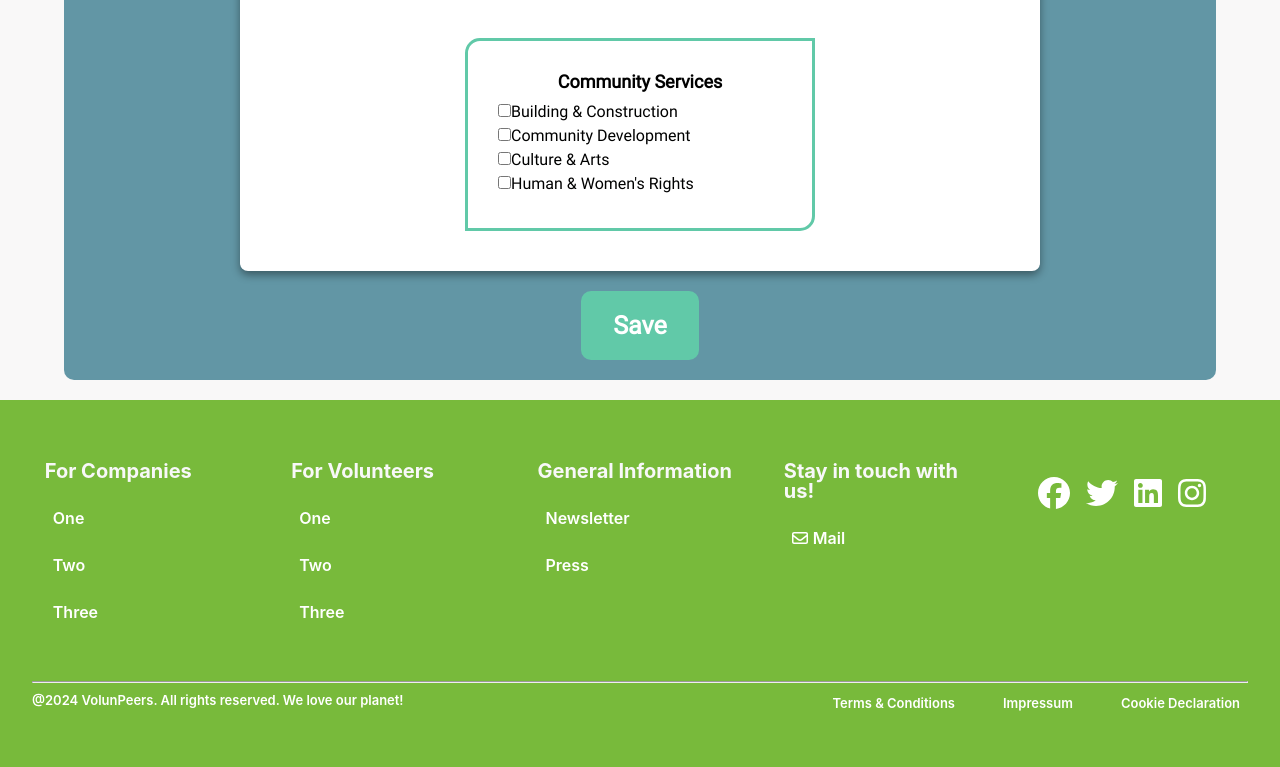
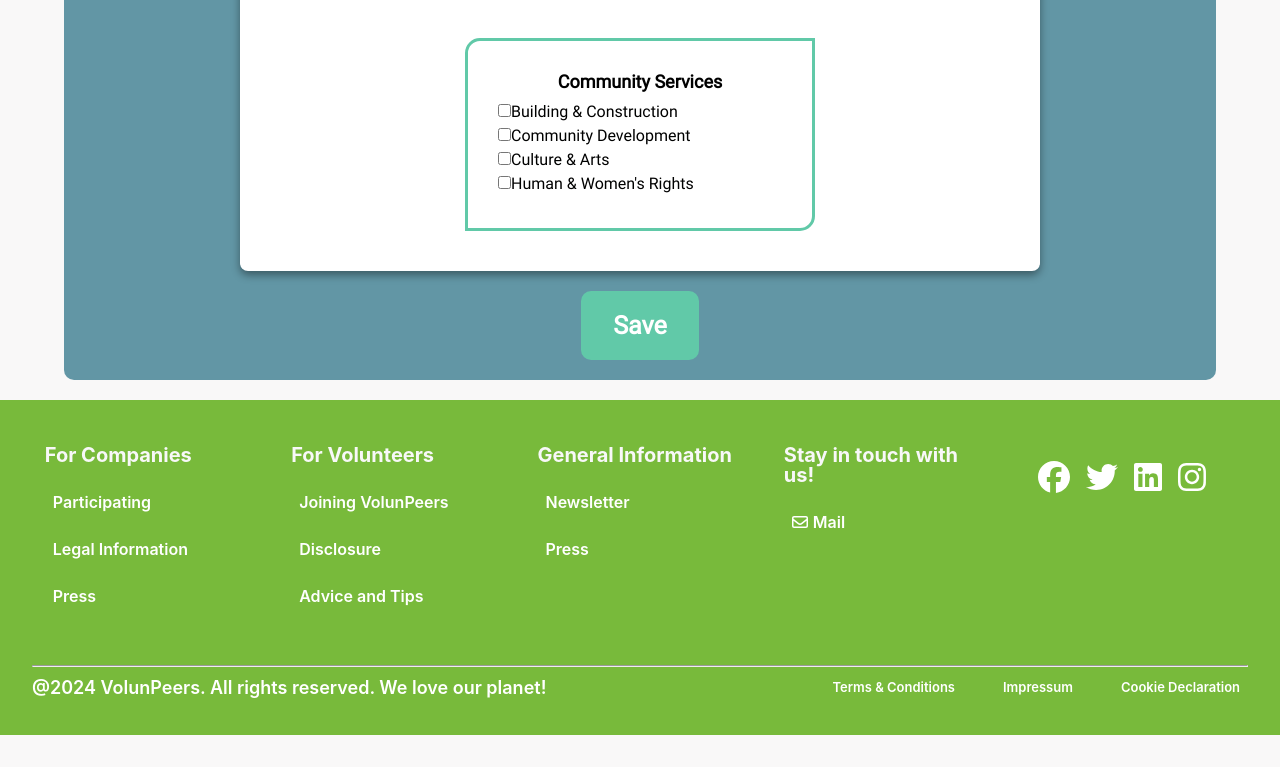
Before and after one commit to marieUr/VolunPeers-project, a React (Create React App) app in the folder volunpeers-front-end/: page /profile in a window 1280 px wide. Shown: the part 1514-2281 px from the top of the page. After the commit the page ends 2249 px from the top, so only its background shows below. Built offline with nearby package versions, Linux system fonts and the light colour scheme.

Commit message:
Adjusted styling changes

```diff
--- a/volunpeers-front-end/src/App.css
+++ b/volunpeers-front-end/src/App.css
@@ -34,6 +34,7 @@ App {
 
 html {
   background: #f9f8f8;
+  scrollbar-width: thin;
 }
 
 code {
--- a/volunpeers-front-end/src/Pages/Landingpage/body.css
+++ b/volunpeers-front-end/src/Pages/Landingpage/body.css
@@ -17,7 +17,7 @@ body {
 
 .cover-container {
   margin-bottom: 15px;
-  padding: 5px;
+  padding: 2rem 2rem;
   display: flex;
   flex-direction: column;
   background-color: var(--mainColor);
--- a/volunpeers-front-end/src/components/Footer/Footer.css
+++ b/volunpeers-front-end/src/components/Footer/Footer.css
@@ -5,7 +5,7 @@
   box-sizing: border-box;
 }
 .section__padding {
-  padding: 3rem 2rem;
+  padding: 2rem 2rem;
 }
 .footer {
   background-color: var(--mainColor);
@@ -120,7 +120,6 @@ hr {
 
 .sb__footer-copyright {
   font-size: 13px;
-  line-height: 15px;
   color: rgb(255, 255, 255);
   font-weight: 600;
   padding-top: 5px;
--- a/volunpeers-front-end/src/components/Footer/Footer.jsx
+++ b/volunpeers-front-end/src/components/Footer/Footer.jsx
@@ -19,26 +19,26 @@ export const Footer = () => {
         <div className="sb__footer-links">
           <div className="sb__footer-links_div">
             <h4>For Companies</h4>
-            <Link to="/profile">
-              <p>One</p>
+            <Link to="/">
+              <p>Participating</p>
             </Link>
-            <Link to="/profile">
-              <p>Two</p>
+            <Link to="/">
+              <p>Legal Information</p>
             </Link>
-            <Link to="/profile">
-              <p>Three</p>
+            <Link to="/">
+              <p>Press</p>
             </Link>
           </div>
           <div className="sb__footer-links_div">
             <h4>For Volunteers</h4>
-            <Link to="/profile">
-              <p>One</p>
+            <Link to="/">
+              <p>Joining VolunPeers</p>
             </Link>
-            <Link to="/profile">
-              <p>Two</p>
+            <Link to="/">
+              <p>Disclosure</p>
             </Link>
-            <Link to="/profile">
-              <p>Three</p>
+            <Link to="/">
+              <p>Advice and Tips</p>
             </Link>
           </div>
           <div className="sb__footer-links_div">
--- a/volunpeers-front-end/src/components/GeneralStyling.css
+++ b/volunpeers-front-end/src/components/GeneralStyling.css
@@ -16,6 +16,25 @@ h4 {
 
 a {
   cursor: pointer;
+}
+
+p {
+  font-size: 18px;
+}
+button {
+  transition: 0.3s;
+}
+
+button :hover {
+  background-color: var(--mainColorLight);
+  color: var(--TextColor);
+  border: none;
+}
+
+button :active {
+  background-color: var(--mainColorLight);
+  color: var(--TextColor);
+  border: none;
 }
 
 /* Placeholder Elements */
--- a/volunpeers-front-end/src/components/Header/Navbar.jsx
+++ b/volunpeers-front-end/src/components/Header/Navbar.jsx
@@ -72,7 +72,7 @@ export function Navbar() {
                       size="1x"
                     />
                     <span className={`${styles.username}`}>
-                      {user && user.name}
+                      {user && user.name.split(' ')[0]}
                     </span>
                     <span className={`${styles.profileText}`}>Profile</span>
                   </Link>
@@ -93,7 +93,7 @@ export function Navbar() {
             ) : (
               <li className={`${styles.profilePhoto}`} onClick={removeActive}>
                 <Link to="/Login" className={`${styles.navLink}`}>
-                  <button className={`${styles.profileText}`}>
+                  <button className={`${styles.profilePhoto}`}>
                     <p>
                       <FontAwesomeIcon icon={faLock} size="1x" />
                     </p>
--- a/volunpeers-front-end/src/components/Header/Navbar.module.css
+++ b/volunpeers-front-end/src/components/Header/Navbar.module.css
@@ -34,9 +34,10 @@ header button {
   transition: 0.4s;
 }
 
-header button:hover {
+header button :hover {
   color: var(--ButtonColour);
   cursor: pointer;
+  background-color: transparent;
 }
 
 .profileLinkContainer {
@@ -108,6 +109,7 @@ a:hover {
   justify-content: space-between;
   gap: 40px;
   min-height: 70px;
+  transition: 0.3s;
 }
 
 .navbar p {
@@ -117,17 +119,11 @@ a:hover {
 /* Profile in the Menu when user is logged in */
 .navbar .profilePhoto {
   display: flex;
-  justify-content: space-between;
-}
-
-.navLink {
-  display: flex;
   align-items: center;
 }
 
 .navbar .profileText {
-  display: flex;
-  align-items: center;
+  display: none !important;
 }
 
 .userIcon {
@@ -144,11 +140,6 @@ a:hover {
 .navbar .profileText:hover {
   color: var(--ButtonColour);
   cursor: pointer;
-}
-
-.userIcon:hover {
-  border-color: var(--mainColor);
-  background-color: #28615e;
 }
 
 /* ul  */
@@ -190,11 +181,24 @@ ul li a.active {
   .hamburger {
     display: block;
     cursor: pointer;
+    font-size: calc(13px + 1vmin);
   }
 
   header .navbar .profileText {
     display: inline;
-    font-size: calc(13px + 1vmin);
+  }
+
+  .navbar .profileText {
+    display: inline !important;
+  }
+
+  /* Hide Profilename of the Person and the Icon */
+  .username {
+    display: none;
+  }
+
+  .userIcon {
+    display: none;
   }
 
   .bar {
--- a/volunpeers-front-end/src/components/HeroSection/HeroSection.module.css
+++ b/volunpeers-front-end/src/components/HeroSection/HeroSection.module.css
@@ -1,5 +1,5 @@
 .Banner {
-  max-height: 600px;
+  max-height: 650px;
   width: 100%;
   display: flex;
   justify-content: space-between;
```
Also changed, not shown: volunpeers-front-end/src/components/Profile/Profile.css (+9 -17 lines), volunpeers-front-end/src/components/Profile/Profile.jsx (+122 -42 lines).
